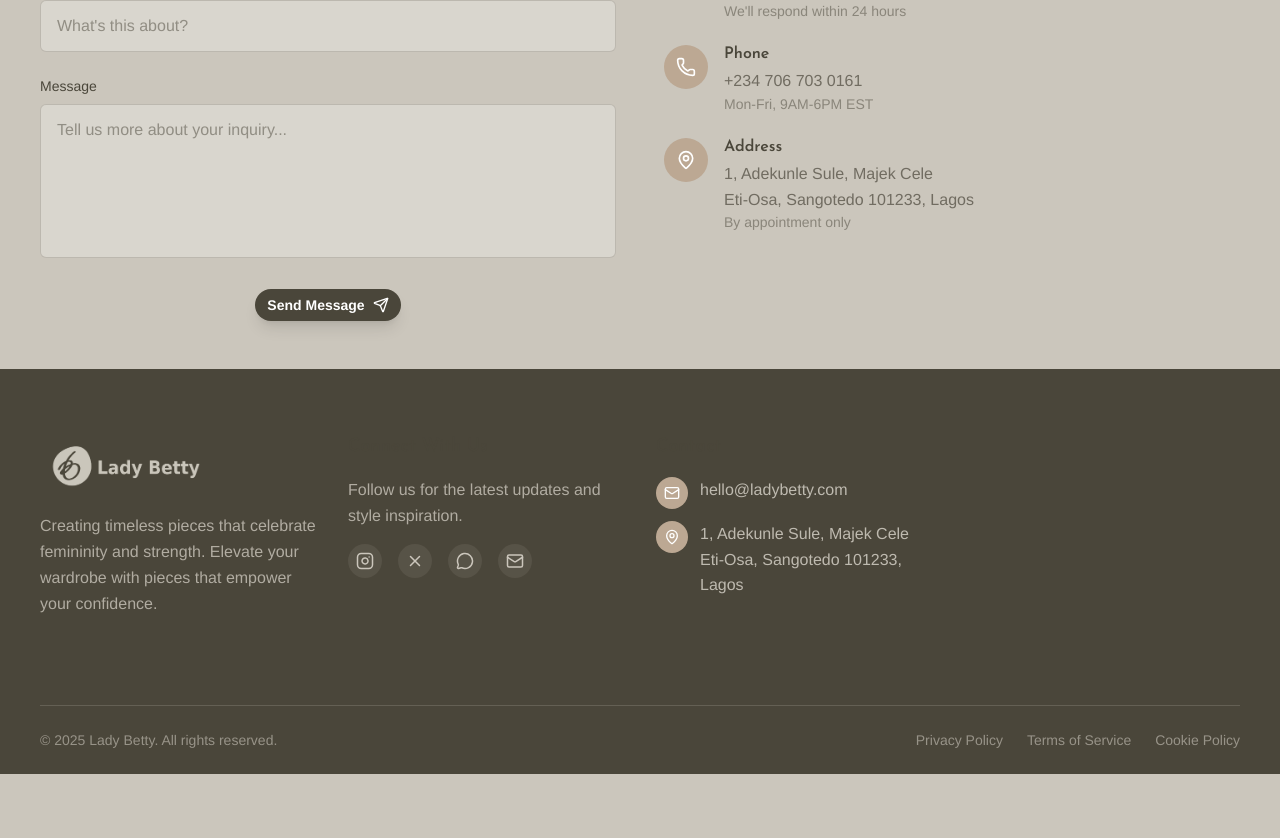
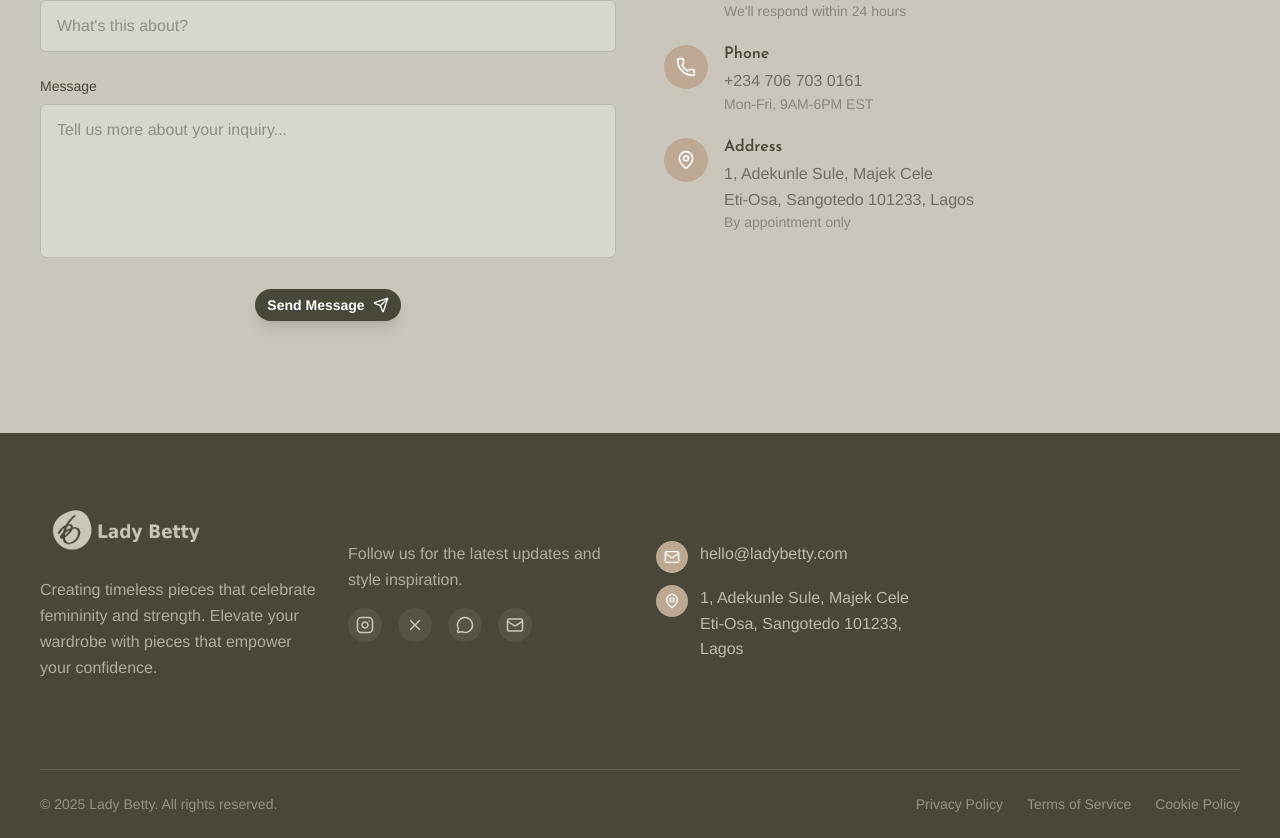
Before and after one commit to damilarey-Mo/Lady_betty, a Next.js app: page / in a window 1280 px wide. Shown: the part 6382-7220 px from the top of the page. Before the commit the page ends 7156 px from the top, so only its background shows below. Built offline with nearby package versions, Linux system fonts and the light colour scheme.

Commit message:
section update

```diff
--- a/src/components/sections/Footer.tsx
+++ b/src/components/sections/Footer.tsx
@@ -26,7 +26,7 @@ export default function Footer() {
   ];
 
   return (
-    <footer className="bg-dark-olive text-warm-beige">
+    <footer className="bg-dark-olive text-warm-beige mt-16">
       <Container>
         <div className="py-16">
           <div className="grid grid-cols-1 md:grid-cols-2 lg:grid-cols-4 gap-8">
```
